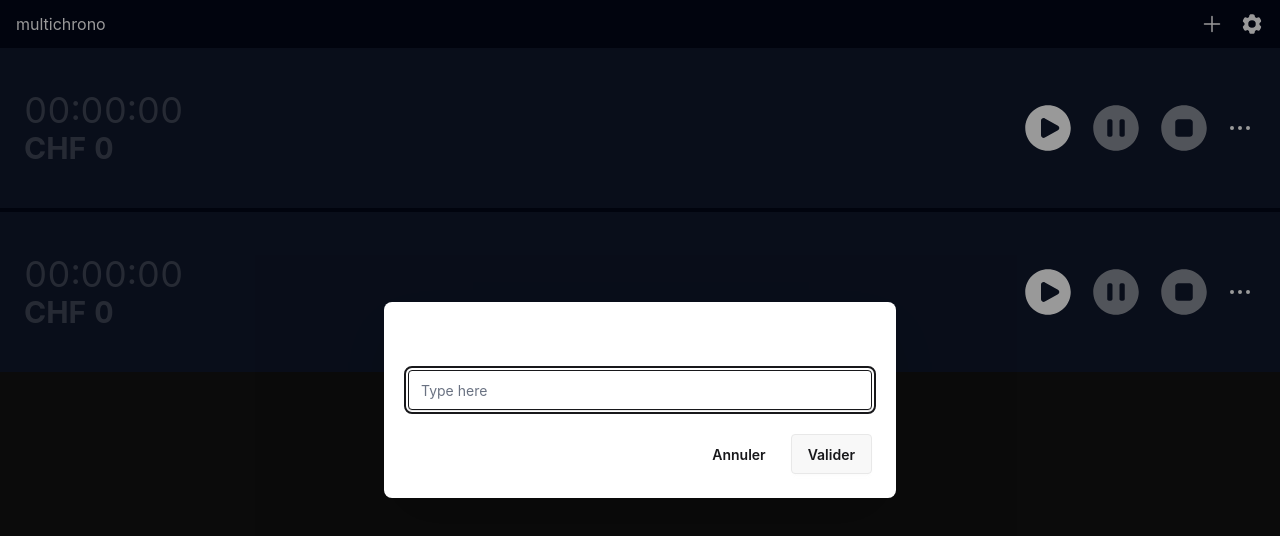
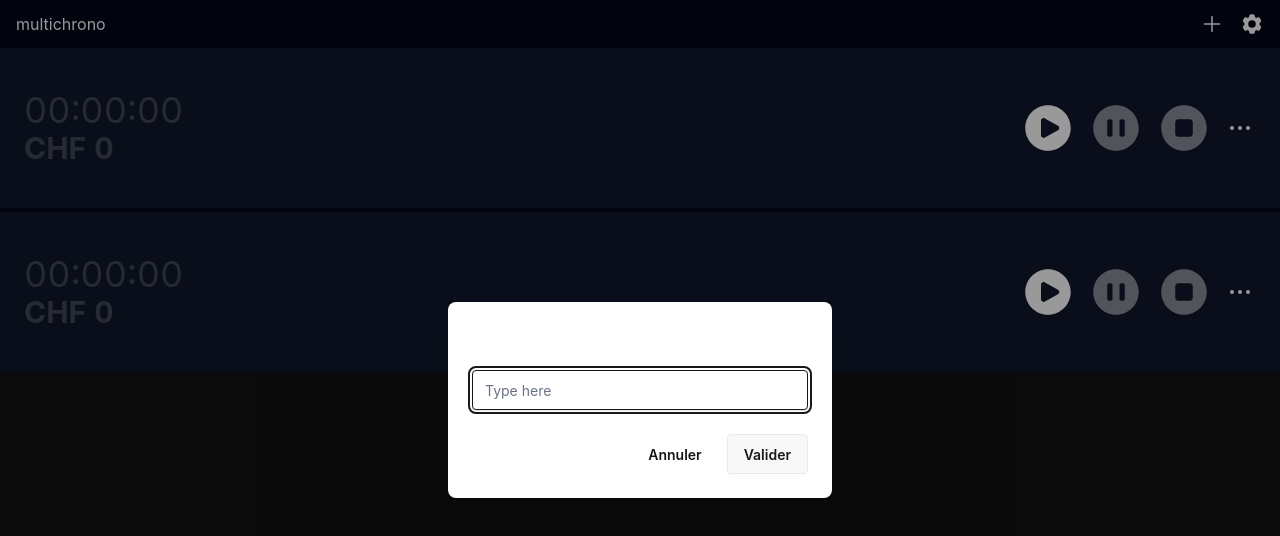
Before and after one commit to j4kim/multichrono, a Vue app: page / in a window 1280 px wide. Both pictures are taken after a click on the icon 1212 px from the left and 24 px from the top of the page. Shown: the top 536 px of the page. Built offline with nearby package versions, Linux system fonts and the light colour scheme.

Commit message:
thinner modals

```diff
--- a/src/components/DeleteModal.vue
+++ b/src/components/DeleteModal.vue
@@ -25,7 +25,7 @@ function deleteChrono() {
 
 <template>
   <dialog ref="dialog" class="modal">
-    <div class="modal-box">
+    <div class="modal-box max-w-sm">
       <h3 class="mb-4 text-lg font-bold">Supprimer le chrono</h3>
 
       <p>Sûr ?</p>
--- a/src/components/RenameModal.vue
+++ b/src/components/RenameModal.vue
@@ -33,7 +33,7 @@ function rename() {
 
 <template>
   <dialog ref="dialog" class="modal">
-    <div class="modal-box">
+    <div class="modal-box max-w-sm">
       <h3 class="mb-4 text-lg font-bold">Nom du chrono</h3>
 
       <input
```
